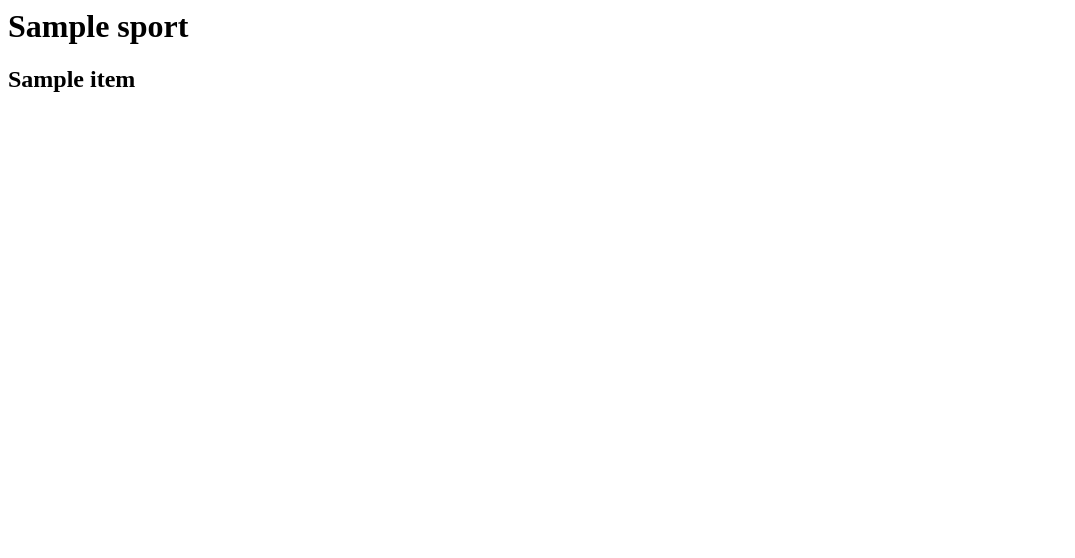
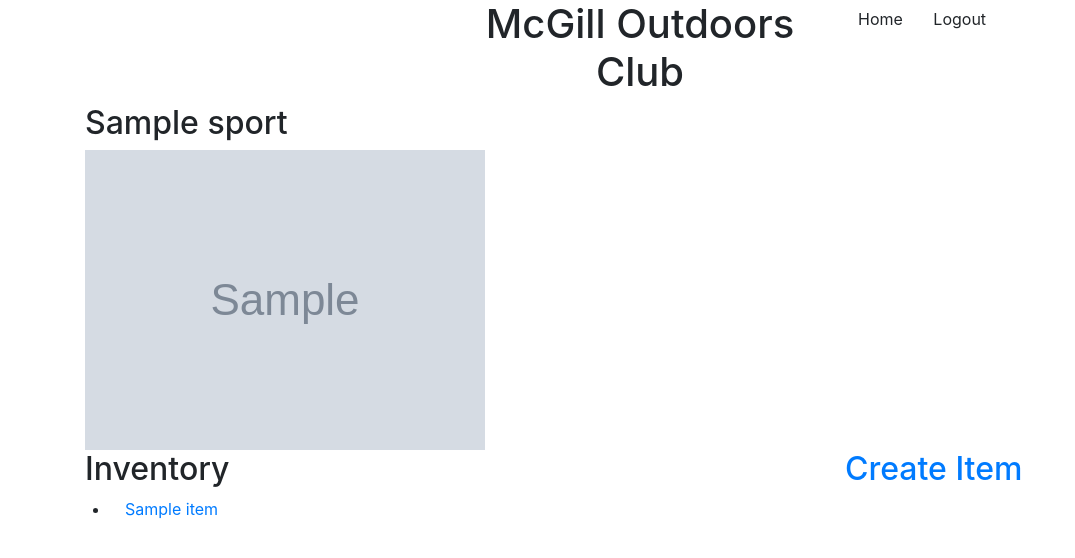
Before and after one commit to sdalton437/mocCatalogue, a Flask app: page /catalog/1/items/ in a window 1280 px wide. Shown: the top 558 px of the page, without its empty margins (0-1075 px from the left). Run offline with Flask 2, Linux system fonts and the light colour scheme; the visitor is signed in with stand-in values (Sample User, id 1); tables that the repository leaves empty hold one stand-in row (values such as "Sample post"); grey boxes marked "Sample" are stand-in pictures; parts of the project's set-up code (start-up, migrations or seed data) failed here and were passed over; some libraries are stand-ins or nearby versions.

Commit message:
Update showSport.html

```diff
--- a/templates/showSport.html
+++ b/templates/showSport.html
@@ -1,8 +1,60 @@
 <html>
-<body>
-	<h1>{{item.name}}</h1>
-	{% for i in items %}
-		<h2>{{i.name}}</h2>
-	{% endfor %}
+<head>
+	<meta charset="utf-8">
+	<meta name="viewport" content="width=device-width,initial-scale=1">
+	<title>McGill Outdoors Club</title>
+	<link rel="stylesheet" href="http://localhost:5000/static/bootstrap.min.css">
+	<link rel="stylesheet" type="text/css" href="http://localhost:5000/static/styles.css">
+	<link href="https://fonts.googleapis.com/css?family=Lato:100,300" rel="stylesheet">
+</head>
+<nav>
+	<div class="row menu-bar">
+		<div class="col-md-4">
+
+		</div>
+
+		<div class="col-md-4 text-center">
+			<h1>McGill Outdoors Club</h1>
+		</div>
+
+		<div class="col-md-4">
+			<a class="btn button" href="{{url_for('menu')}}" role="button">Home</a>
+			<a class="btn button" href="{{url_for('showLogin')}}" role="button">Logout</a>
+		</div>
+	</div>
+</nav>
+<body class="sec-menu container">
+
+		<div class="row">
+			<div class="col-md-12">
+				<h2 class='title'>{{item.name}}</h2>
+			</div>
+		</div>
+
+		<div class="row">
+			<div class="col-md-4">
+				<img src="{{item.picture}}">
+			</div>
+		</div>
+
+		<div class="row">
+			<div class="col-md-8">
+				<h2 class='title'>Inventory</h2>
+			</div>
+			<div class="col-md-4">
+				<h2 class = 'title'>
+					<a  href = '{{url_for("createItem",sport_id=item.id)}}'> Create Item </a></br>
+				</h2>
+			</div>
+		</div>
+
+		<ul class="row list">
+			{% for i in items %}
+			<li class="col-md-8">
+				<a href = '{{url_for("showItem",sport_id=i.sport_id, item_id=i.id)}}'> {{i.name}} </a></br>
+			</li>
+			{% endfor %}
+		</ul>
+
 </body>
 </html>
```
